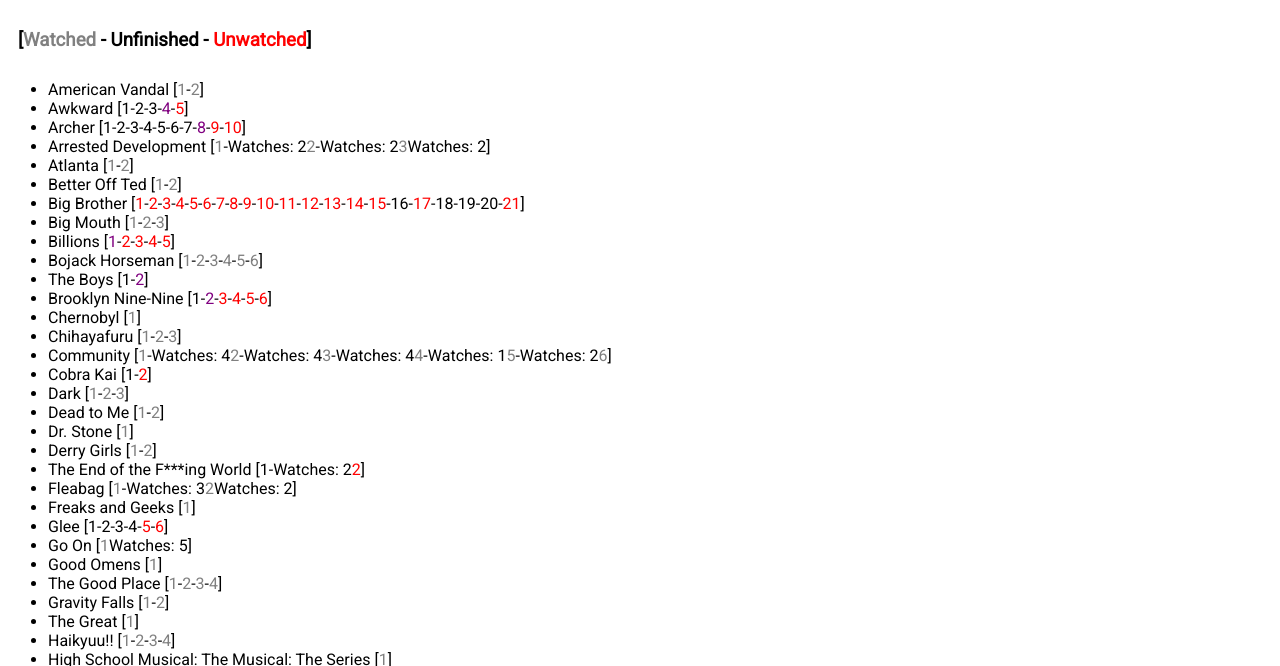
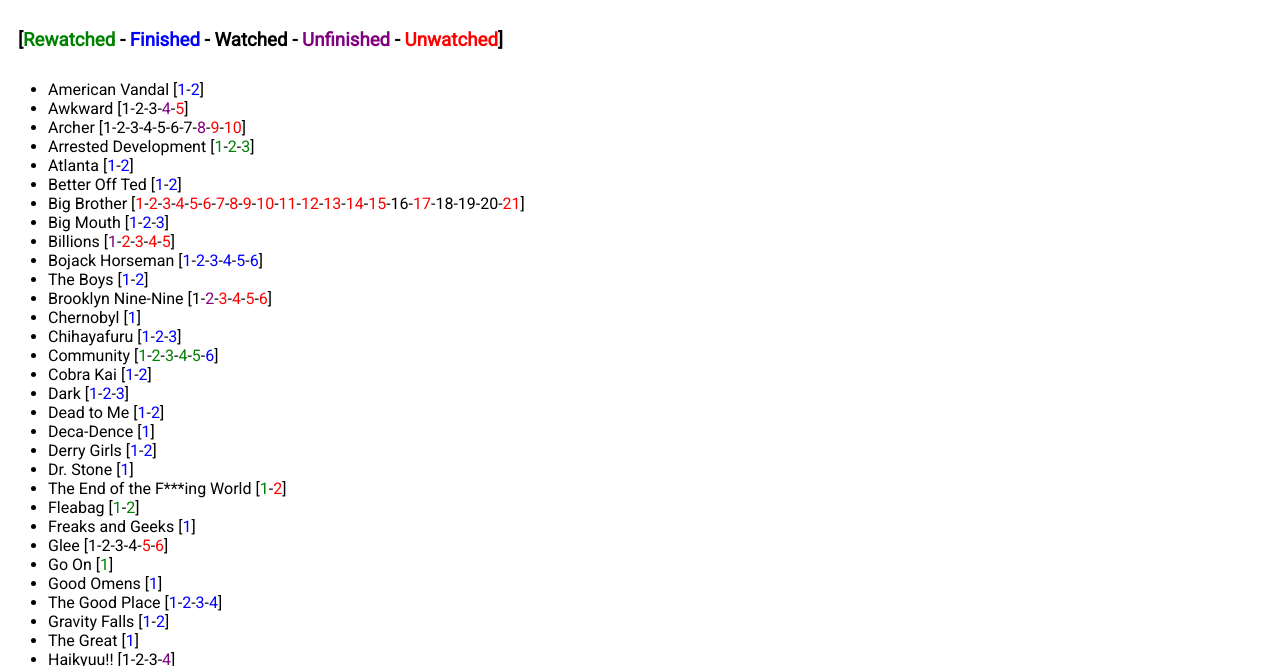
Before and after one commit to Nathansbud/MediaLog, a plain HTML site: page medialog.html in a window 1280 px wide. Shown: the part 133-799 px from the top of the page. Drawn offline with Linux system fonts and the light colour scheme.

Commit message:
fixed tooltips + rewatch highlighting + new media

```diff
--- a/data/media.js
+++ b/data/media.js
@@ -35,6 +35,7 @@ let movies = [
     {"name":"Bohemian Rhapsody"},
     {"name":"Bolt"},
     {"name":"Booksmart", "watches":3},
+    {"name": "Borat"},
     {"name":"Boyhood"},
     {"name":"Brave"},
     {"name":"Bratz"},
@@ -326,16 +327,17 @@ let tv = [
     {"name":"Big Mouth", "seasons":3},
     {"name":"Billions", "seasons":5, "unfinished":1, "unwatched":[2, 3, 4, 5]},
     {"name":"Bojack Horseman", "seasons":6},
-    {"name":"The Boys", "seasons":2, "unfinished":2},
+    {"name":"The Boys", "seasons":2},
     {"name":"Brooklyn Nine-Nine", "seasons":6, "unfinished":2, "unwatched":[3, 4, 5, 6]},
     {"name":"Chernobyl", "seasons":1},
     {"name":"Chihayafuru", "seasons":3},
     {"name":"Community", "seasons":6, "watches":{1:4, 2:4, 3:4, 4:1, 5:2}},
-    {"name":"Cobra Kai", "seasons":2, "unwatched":[2]},
+    {"name":"Cobra Kai", "seasons":2},
     {"name":"Dark", "seasons":3},
     {"name":"Dead to Me", "seasons":2},
+    {"name":"Deca-Dence", "seasons":1},
+    {"name":"Derry Girls", "seasons":2},
     {"name":"Dr. Stone", "seasons":1},
-    {"name":"Derry Girls", "seasons":2},
     {"name":"The End of the F***ing World", "seasons":2, "unwatched":[2], "watches":{1:2}},
     {"name":"Fleabag", "seasons":2, "watches":{1:3, 2:2}},
     {"name":"Freaks and Geeks", "seasons":1},
@@ -345,7 +347,7 @@ let tv = [
 	{"name":"The Good Place", "seasons":4},
     {"name":"Gravity Falls", "seasons":2},
     {"name":"The Great", "seasons":1},
-    {"name":"Haikyuu!!", "seasons":4},
+    {"name":"Haikyuu!!", "seasons":4, "unfinished":4},
     {"name":"High School Musical: The Musical: The Series", "seasons":1},
     {"name":"How I Met Your Mother", "seasons":9},
     {"name":"How To Sell Drugs Online (Fast)", "seasons":2},
@@ -370,6 +372,7 @@ let tv = [
     {"name":"Parks and Recreation", "seasons":7, "unfinished":6, "unwatched":[7]},
     {"name":"Patriot Act", "seasons":6, "unfinished":6},
     {"name":"The Politician", "seasons":2, "unwatched":[2]},
+    {"name":"PEN15", "seasons":2, "unwatched":[2]},
     {"name":"Ramy", "seasons":2},
     {"name":"Rick & Morty", "seasons":4, "unfinished":4},
     {"name":"Sex Education", "seasons":2},
@@ -377,13 +380,14 @@ let tv = [
     {"name":"Stranger Things", "seasons":3},
     {"name":"Steins;Gate", "seasons":1},
     {"name":"Steins;Gate 0", "seasons":1},
+    {"name":"Succession", "seasons":2},
     {"name":"Tiger King", "seasons":1},
     {"name":"That Time I Got Reincarnated as a Slime", "seasons":1},
-    {"name":"Toast of London", "seasons":3, "unfinished":3},
+    {"name":"Toast of London", "seasons":3},
     {"name":"Unbreakable Kimmy Schmidt", "seasons":5, "unfinished":1, "unwatched":[2, 3, 4, 5]},
     {"name":"Undone", "seasons":1},
     {"name":"Video Game High School", "seasons":3},
-    {"name":"What We Do in the Shadows", "seasons":2}
+    {"name":"What We Do in the Shadows", "seasons":2, "watches":{1:2}}
 ]
 //Watched TV Shows
 
@@ -478,6 +482,8 @@ let books = [
     {"name":"How to Seize a Dragon's Jewel", "author":"Cressida Cowell", "series":"How to Train Your Dragon"},
     {"name":"How to Betray a Dragon's Hero", "author":"Cressida Cowell", "series":"How to Train Your Dragon"},
     {"name":"How to Fight a Dragon's Fury", "author":"Cressida Cowell", "series":"How to Train Your Dragon"},
+
+    {"name":"Homestuck", "author": "Andrew Hussie"},
 
     {"name":"Naruto", "author":"Masashi Kishimoto"},
     {"name":"Jojo's Bizarre Adventure: Vento Aureo", "author":"Hirohiko Araki", "series":"Jojo's Bizarre Adventure"},
@@ -592,6 +598,12 @@ let books = [
     {"name":"What If?", "author":"Randall Munroe", "count":3},
     {"name":"Blood, Sweat, and Pixels: The Triumphant, Turbulent Stories Behind How Video Games Are Made", "author":"Jason Schreier"},
     {"name":"Good Omens", "author":"Terry Pratchett and Neil Gaiman"},
-    {"name":"The Colour of Magic", "author":"Terry Pratchett and Neil Gaiman", "series":{"name":"Discworld", "book":1}},
-    {"name":"Foundation", "author":"Isaac Asimov", "series":{"name":"Foundation", "book":1}}
+    {"name":"The Colour of Magic", "author":"Terry Pratchett", "series":{"name":"Discworld", "book":1}},
+    {"name":"Foundation", "author":"Isaac Asimov", "series":{"name":"Foundation", "book":1}},
+
+    {"name":"Do Androids Dream of Electric Sheep?", "author": "Phillip K Dick"},
+    {"name":"The Mezzanine", "author": "Nicholson Baker"},
+    {"name":"Are Prisons Obsolete?", "author": "Angela Davis"},
+    {"name":"The Light Fantastic", "author": "Terry Pratchett", "series":{"name": "Discworld", "book":2}},
+    {"name":"Equal Rites", "author": "Terry Pratchett", "series":{"name": "Discworld", "book":3}},
 ]
--- a/medialog.html
+++ b/medialog.html
@@ -19,7 +19,7 @@
     </div>
     <div id="tv">
         <h1>TV Log</h1>
-        <h3>[<span class="watched">Watched</span> - <span class="in_progress">Unfinished</span> - <span class="unwatched">Unwatched</span>]</h3>
+        <h3 class='legend'>[<span class='rewatched'>Rewatched</span> - <span class="watched">Finished</span> - <span>Watched</span> - <span class="unfinished">Unfinished</span> - <span class="unwatched">Unwatched</span>]</h3>
         <ul id="tv_list">
         </ul>
     </div>
--- a/script.js
+++ b/script.js
@@ -41,9 +41,10 @@ window.onload = () => {
         tooltipDiv.appendChild(elemName)
         if('watches' in m) {
             const tt = document.createElement('span')
-            tt.className = 'tooltip-text'
+            tt.className = 'tooltiptext'
             tt.textContent = `Watches: ${m.watches}`
             tooltipDiv.appendChild(tt)
+            elem.classList.add("rewatched")
         }
 
         elem.appendChild(tooltipDiv)
@@ -80,9 +81,10 @@ window.onload = () => {
             if(i != t.seasons) tooltipDiv.appendChild(document.createTextNode("-"))
             if(t.watches && t.watches[i]) {
                 const tt = document.createElement('span')
-                tt.className = "tooltip-text"
+                tt.className = "tooltiptext"
                 tt.textContent = `Watches: ${t.watches[i]}`
                 tooltipDiv.appendChild(tt)
+                sn.classList.add('rewatched')
             }
             elemDiv.appendChild(tooltipDiv)
             elem.appendChild(elemDiv)
--- a/style.css
+++ b/style.css
@@ -41,8 +41,13 @@ ul.nav li a:hover {
     color: red;
 }
 
+.rewatched {
+    color: green!important;
+    cursor: pointer;
+}
+
 .watched {
-    color: grey;
+    color: blue;
 }
 
 #movies {
@@ -60,6 +65,7 @@ ul.nav li a:hover {
 .season_div {
     display: inline
 }
+
 
 /* SC: https://www.w3schools.com/css/css_tooltip.asp */
 .tooltip {
@@ -85,4 +91,8 @@ ul.nav li a:hover {
 .tooltip:hover .tooltiptext {
   visibility: visible;
 }
+
+.watched > .tooltiptext {
+    cursor: pointer;
+}
 /* EC */
```
